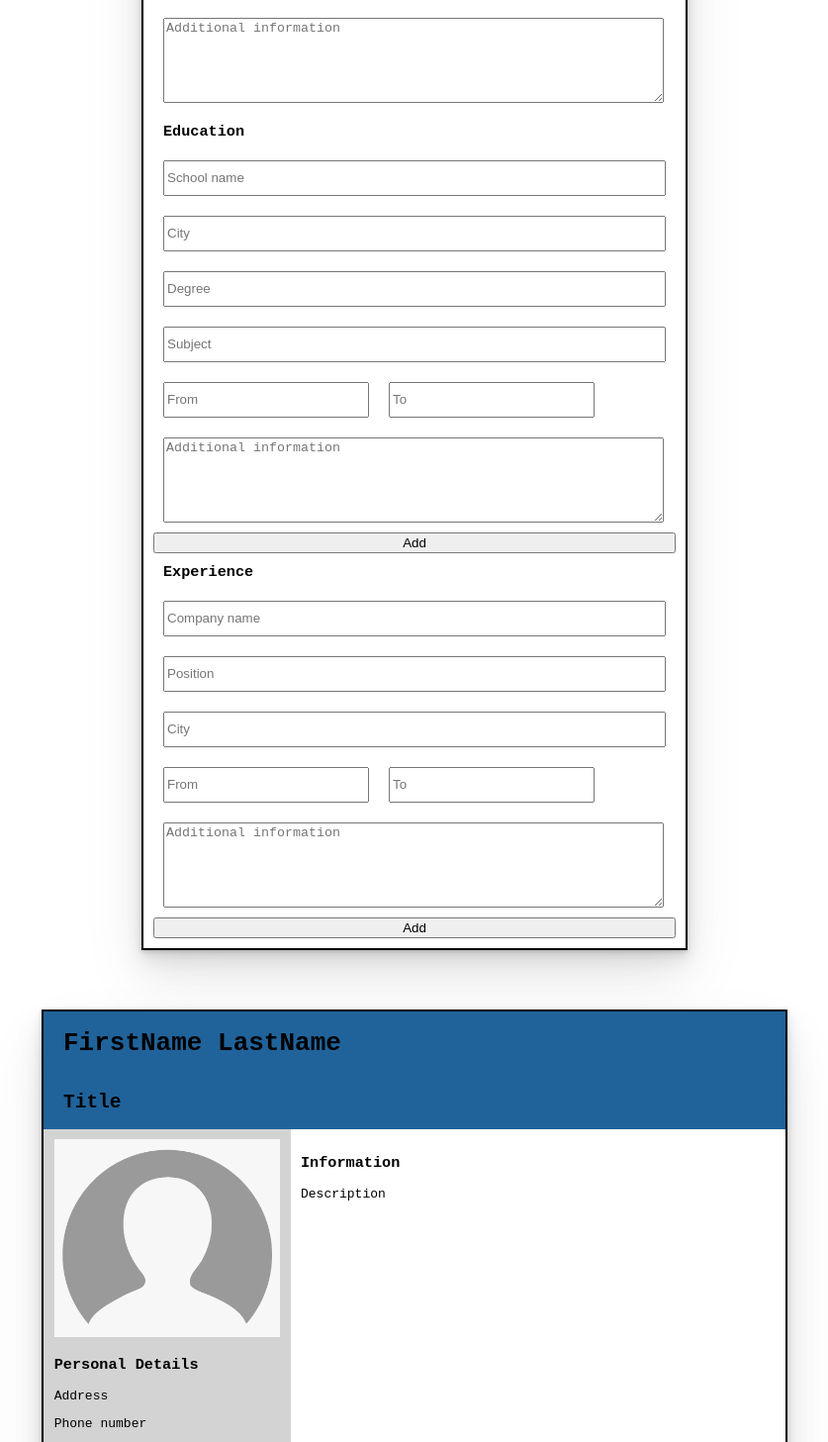
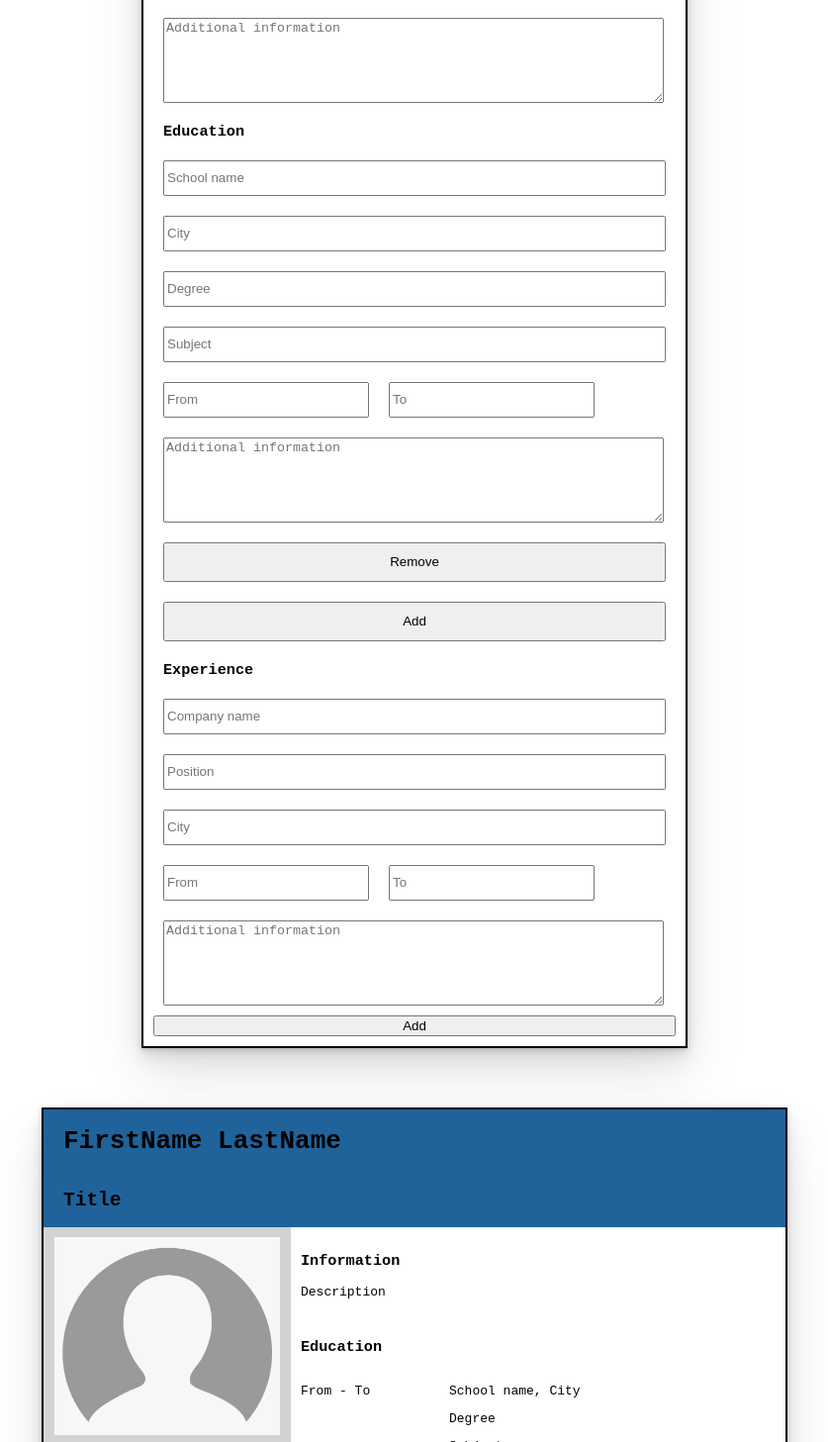
Before and after one commit to topihenrik/cv-project, a React (Create React App) app: page / in a window 1280 px wide. Shown: the part 473-1930 px from the top of the page at 99% size, without its empty margins (221-1058 px from the left). Built offline with nearby package versions, Linux system fonts and the light colour scheme.

Commit message:
Save point before trying to clean up code

```diff
--- a/src/App.js
+++ b/src/App.js
@@ -1,4 +1,4 @@
-import React, { useState } from "react";
+import React, { useEffect, useState } from "react";
 import uniqid from "uniqid";
 import Header from "./components/Header";
 import Editor from "./components/Editor"
@@ -17,8 +17,10 @@ function App() {
     additionalInfo: "",
   });
 
+
+
+
   const [educationInfo, setEducationInfo] = useState({
-    datas: [],
     data: {
       schoolName: "",
       city: "",
@@ -28,8 +30,15 @@ function App() {
       to: "",
       additionalInfo: "",
       id: uniqid(),
+      id2: uniqid(),
     },
   });
+
+
+  const [educationDatas, setEducationDatas] = useState({
+    datas: {},
+  })
+
 
   const [experienceInfo, setExperienceInfo] = useState({
     datas: [],
@@ -45,6 +54,36 @@ function App() {
   });
 
 
+
+useEffect(() => {
+  console.log("Init render");
+  setEducationInfo({
+    data: {
+        ...educationInfo.data,
+    }
+  })
+
+  setEducationDatas({
+    datas: {
+      ...educationInfo.datas,
+      [educationInfo.data.id]: educationInfo.data,
+    },
+  })
+
+  setExperienceInfo({
+    datas: [
+      ...experienceInfo.datas,
+      experienceInfo.data,
+    ],
+    data: {
+      ...experienceInfo.data,
+    }
+  })
+},[]);
+
+
+
+
   return(
     <>
       <Header/>
@@ -54,11 +93,13 @@ function App() {
           setGeneralInfo={setGeneralInfo}
           educationInfo={educationInfo}
           setEducationInfo={setEducationInfo}
+          educationDatas={educationDatas}
+          setEducationDatas={setEducationDatas}
           experienceInfo={experienceInfo}
           setExperienceInfo={setExperienceInfo}/>
         <Result
           generalInfo={generalInfo}
-          educationInfo={educationInfo}
+          educationInfo={educationDatas}
           experienceInfo={experienceInfo}/>
       </div>
       <Footer/>
--- a/src/components/Editor/Education/index.js
+++ b/src/components/Editor/Education/index.js
@@ -1,73 +1,68 @@
-import React from "react";
+import React, { useEffect } from "react";
+import { useState } from "react/cjs/react.development";
 import uniqid from "uniqid";
 import "./style.css";
 
 
 
 function Education(props) {
-    const {educationInfo, setEducationInfo} = props;
+    const {educationInfo, setEducationInfo, educationDatas, setEducationDatas} = props;
 
+    /* console.log(educationInfo); */
 
     function handleChange(e) {
         const value = e.target.value;
         setEducationInfo({
-            datas: [
-                ...educationInfo.datas,
-            ],
-            data: {
-                ...educationInfo.data,
-                [e.target.name]: value,
-            }
-            });
+            ...educationInfo,
+            [e.target.name]: value,
+        });
+
+
+
     }
 
-
-    function addData() {
-        setEducationInfo({
-            datas: [
-                ...educationInfo.datas,
-                educationInfo.data,
-            ],
-            data: {
-                ...educationInfo.data,
-                id: uniqid(),
-            }
-        })
-    }
+    useEffect(() => {
+        setEducationDatas({
+            datas: {
+                ...educationDatas.datas,
+                [educationInfo.id]: educationInfo,
+            },
+        });
+    },[educationInfo]);
 
 
 
 
     return(
-        <section className="informationBox">
+        <>
             <h3 className="informationTitle">Education</h3>
             <input
                 className="inputStyle1"
                 placeholder="School name"
                 type="text"
                 name="schoolName"
-                value={educationInfo.data.schoolName}
+                value={educationInfo.schoolName}
                 onChange={handleChange}/>
             <input
                 className="inputStyle1"
                 placeholder="City"
                 type="text"
                 name="city"
-                value={educationInfo.data.city}
+                value={educationInfo.city}
                 onChange={handleChange}/>
             <input
                 className="inputStyle1"
                 placeholder="Degree"
                 type="text"
                 name="degree"
-                value={educationInfo.data.degree}
+                value={educationInfo.degree}
                 onChange={handleChange}/>
             <input
                 className="inputStyle1"
                 placeholder="Subject"
                 type="text"
                 name="subject"
-                value={educationInfo.data.subject}
+                value={educationInfo.subject}
                 onChange={handleChange}/>
             <div>
                 <input
@@ -75,14 +70,14 @@ function Education(props) {
                     placeholder="From"
                     type="text"
                     name="from"
-                    value={educationInfo.data.from}
+                    value={educationInfo.from}
                     onChange={handleChange}/>
                 <input
                     className="inputStyle2"
                     placeholder="To"
                     type="text"
                     name="to"
-                    value={educationInfo.data.to}
+                    value={educationInfo.to}
                     onChange={handleChange}/>
             </div>
             <textarea
@@ -90,10 +85,10 @@ function Education(props) {
                 placeholder="Additional information"
                 type="text"
                 name="additionalInfo"
-                value={educationInfo.data.additionalInfo}
+                value={educationInfo.additionalInfo}
                 onChange={handleChange}></textarea>
-            <button onClick={addData}>Add</button>
-        </section>
+            <button className="editorButton">Remove</button>
+        </>
     );
 
 }
--- a/src/components/Editor/index.js
+++ b/src/components/Editor/index.js
@@ -1,20 +1,69 @@
 import React from "react";
+import uniqid from "uniqid";
 import General from "./General";
 import Education from "./Education";
 import Experience from "./Experience";
 import "./style.css";
 
 function Editor(props) {
-    const {generalInfo, setGeneralInfo, educationInfo, setEducationInfo, experienceInfo, setExperienceInfo} = props;
+    const {generalInfo, setGeneralInfo, educationInfo, setEducationInfo, educationDatas, setEducationDatas, experienceInfo, setExperienceInfo} = props;
+
+
+    function AddEducationSection(e) {
+        setEducationInfo({
+            data: {
+                schoolName: "",
+                city: "",
+                degree: "",
+                subject: "",
+                from: "",
+                to: "",
+                additionalInfo: "",
+                id: uniqid(),
+                id2: uniqid(),
+              },
+        })
+        setEducationDatas({
+            datas: {
+                ...educationDatas.datas,
+                [educationInfo.id]: educationInfo,
+            }
+        })
+    }
+
 
     return(
         <div className="editorBox">
             <General
                 generalInfo={generalInfo}
                 setGeneralInfo={setGeneralInfo}/>
-            <Education
+            <ul className="editorUl">
+                {Object.keys(educationDatas.datas).map((data) => {
+                    console.log(JSON.stringify(educationDatas.datas[data]));
+                    console.log(JSON.stringify(educationDatas));
+                    return(
+                        <section key={educationDatas.datas[data].id2} className="informationBox">
+                            <Education
+                                educationInfo={educationDatas.datas[data]}
+                                setEducationInfo={setEducationInfo}
+                                educationDatas={educationDatas}
+                                setEducationDatas={setEducationDatas}/>
+                        </section>
+                    )
+                })}
+            </ul>
+
+            {/* <Education
                 educationInfo={educationInfo}
-                setEducationInfo={setEducationInfo}/>
+                setEducationInfo={setEducationInfo}
+                setEducationDatas={setEducationDatas}/> */}
+
+            <button className="editorButton" onClick={AddEducationSection}>Add</button>
+
+
+
+
+
             <Experience
                 experienceInfo={experienceInfo}
                 setExperienceInfo={setExperienceInfo}/>
--- a/src/components/Editor/style.css
+++ b/src/components/Editor/style.css
@@ -41,3 +41,18 @@
     height: 80px;
     margin: 10px;
 }
+
+
+.editorButton {
+    display: flex;
+    margin: 10px;
+    height: 40px;
+    justify-content: center;
+    align-items: center;
+}
+
+.editorUl {
+    list-style: none;
+    margin: 0;
+    padding: 0;
+}
--- a/src/components/Result/index.js
+++ b/src/components/Result/index.js
@@ -28,10 +28,10 @@ function Result(props) {
                         <p>{generalInfo.additionalInfo===""?"Description":generalInfo.additionalInfo}</p>
                     </section>
                     <ul className="infoUl">
-                        {educationInfo.datas.map((data) => {
+                        {Object.keys(educationInfo.datas).map((data) => {
                             return(
-                            <section key={data.id} className="infoSection">
-                                <EducationResult educationInfo={data}/>
+                            <section key={educationInfo.datas[data].id} className="infoSection">
+                                <EducationResult educationInfo={educationInfo.datas[data]}/>
                             </section>)
                         })}
                     </ul>
```
Also changed, not shown: jsonfile.json (added, +10 -0 lines).
